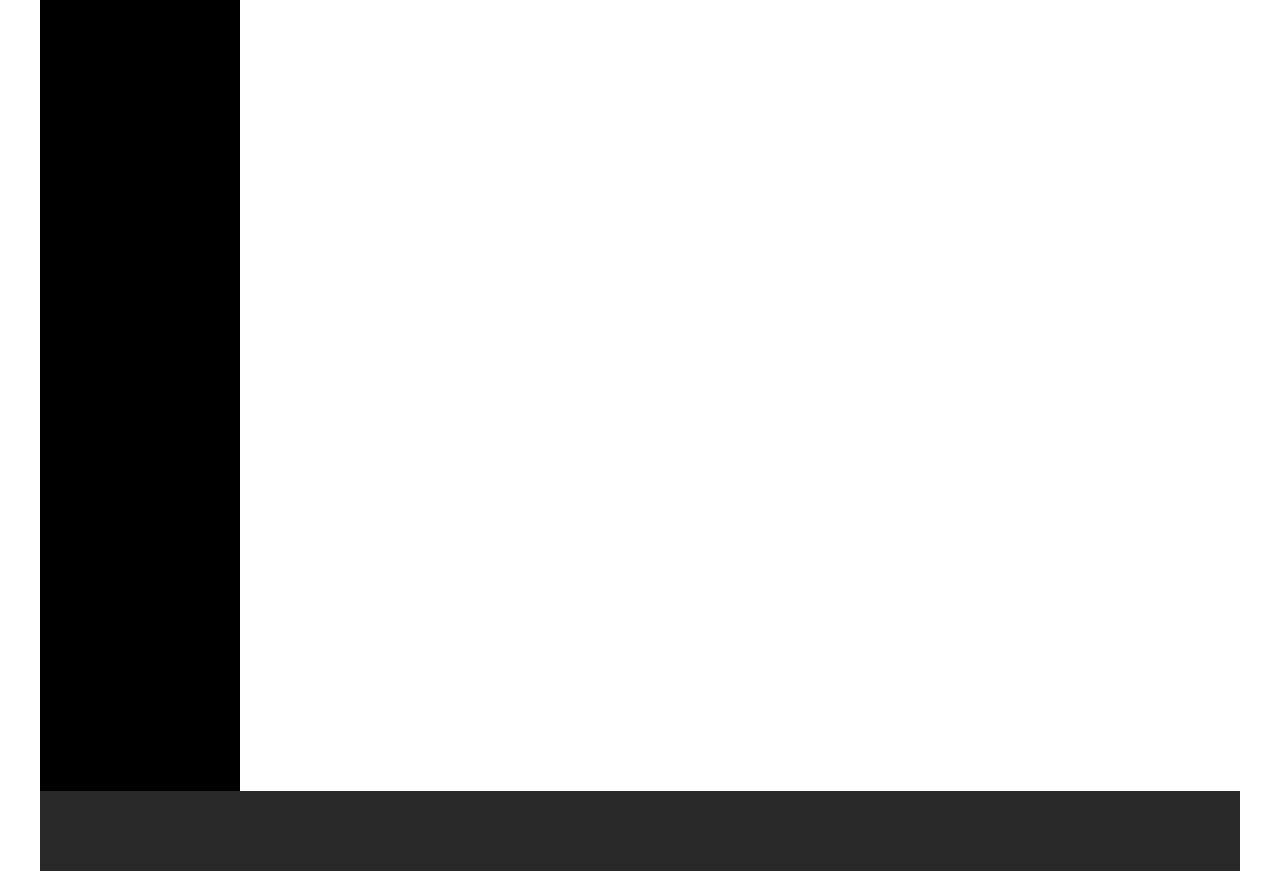
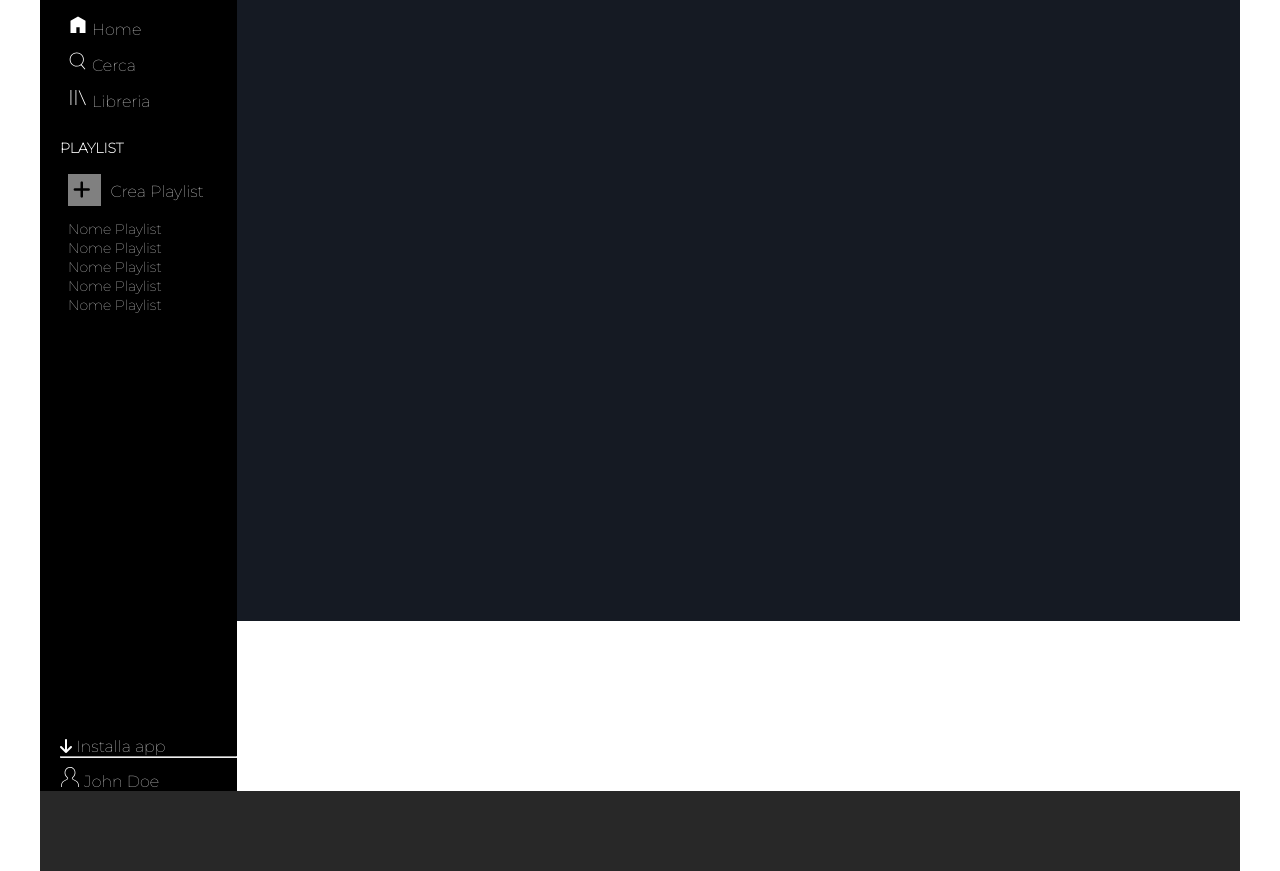
Before and after one commit to MichelepioBombai/html-css-spotifyweb, a plain HTML site: page index.html in a window 1280 px wide. Shown: the part 99-970 px from the top of the page. Drawn offline with Linux system fonts and the light colour scheme.

Commit message:
add-content sidebar

```diff
--- a/css/reset.css
+++ b/css/reset.css
@@ -12,13 +12,5 @@
 
 body {
 	min-height: 100vh;
-	font-family: Arial, Helvetica, sans-serif;
+	font-family: 'Montserrat', sans-serif;
 }
-
-img,
-svg,
-picture,
-video {
-	max-width: 100%;
-
-}
--- a/css/style.css
+++ b/css/style.css
@@ -3,20 +3,95 @@
     display: flex;
 }
 
+
+/* Sidebar */
+
 .sidebar{
-    width: 200px;
+    width: 232px;
     height: 890px;
     background-color: black;
+    padding-top: 30px;
+    padding-left: 20px;
+    display: flex;
+    flex-direction: column;
+    gap: 10px;
+
+}
+
+.logo{
+    width: 140px;
+    padding-bottom: 20px;
+}
+
+ul{
+    list-style: none;
+}
+
+ul li{
+    color: white;
+    padding: 8px;
+    line-height: 3px;
+}
+
+.aside{
+    color: white;
+    padding-top: 14px;
+    padding-bottom: 15px;
+    font-size: 14px;
+    font-weight: bolder;
+}
+
+.playlist{
+    margin-bottom: 12px;
+}
+
+.nome-playlist{
+    font-size: 14px;
+
+}
+
+.border-playlist{
+    padding: 4px 5px;
+    background-color: grey;
+    color: black;
+    font-weight: bolder;
+    text-align: center;
+    font-size: 20px;
+    margin-right: 10px;
+}
+
+.profilo{
+    color: white;
+    margin-top: auto;
+
 }
 
 
+.user{
+    width: 20px;
+    height: 20px;
+    margin-top: 9px;
+    font-weight: bolder;
+
+}
+
+/* content */
+
+.content{
+    width: 100%;
+}
+
+
+
+/* Header */
 header{
     display: flex;
     width: 1000px;
     height: 80px;
     background-color: hsl(222deg 38% 5%);
+    opacity: .8;
     justify-content: flex-end;
-    padding: 20px 10px;
+    padding: 20px 20px;
     position: fixed;
 }
 
@@ -35,8 +110,8 @@ header{
 
 main{
     background-color: hsl(219deg 26% 11%);
-    height: calc(100vh - 80px - 80px);
-    width: calc(100% - 200px);
+    height: calc(100vh - 80px);
+    padding-top: 80px;
     overflow: auto;
 
 }
--- a/css/utils.css
+++ b/css/utils.css
@@ -16,3 +16,7 @@
 	flex: wrap;
 	flex-direction: row;
 }
+
+.w-20{
+	width: 20px;
+}
--- a/index.html
+++ b/index.html
@@ -4,11 +4,23 @@
     <meta charset="UTF-8">
     <meta http-equiv="X-UA-Compatible" content="IE=edge">
     <meta name="viewport" content="width=device-width, initial-scale=1.0">
+    <!-- TITOLO -->
     <title>Spotify</title>
 
+    <!-- CSS -->
     <link rel="stylesheet" href="./css/reset.css">
     <link rel="stylesheet" href="./css/utils.css">
     <link rel="stylesheet" href="./css/style.css">
+
+    <!-- FONTAWESOME -->
+    <link rel="stylesheet" href="https://cdnjs.cloudflare.com/ajax/libs/font-awesome/6.2.1/css/all.min.css"
+    integrity="sha512-MV7K8+y+gLIBoVD59lQIYicR65iaqukzvf/nwasF0nqhPay5w/9lJmVM2hMDcnK1OnMGCdVK+iQrJ7lzPJQd1w=="
+    crossorigin="anonymous" referrerpolicy="no-referrer" />
+
+    <!-- FONT -->
+    <link rel="preconnect" href="https://fonts.googleapis.com">
+    <link rel="preconnect" href="https://fonts.gstatic.com" crossorigin>
+    <link href="https://fonts.googleapis.com/css2?family=Montserrat:wght@100&display=swap" rel="stylesheet">
 </head>
 
 <body class="container">
@@ -17,7 +29,43 @@
 
         <div class="sidebar">
 
+            <section class="logo">
+              <img src="./img/logo.svg" alt="">
+            </section>
+
+            <section>
+
+                <ul>
+                    <li><a href=#></a> <img class="w-20" src="./img/home.svg" alt=""> Home</li>
+                    <li><a href=#></a> <img class="w-20" src="./img/search.svg" alt=""> Cerca</li>
+                    <li><a href=#></a> <img class="w-20" src="./img/libreria.svg" alt=""> Libreria</li>
+                </ul>
+
+            </section>
+
+            <section>
+                <h2 class="aside">PLAYLIST</h2>
+
+                <ul class="playlist">
+                    <li><a href=""></a><span class="border-playlist"> <i class="fa-solid fa-plus"></i> </span> Crea Playlist </li>
+                </ul>
+
+                <ul class="nome-playlist">
+                    <li><a href=""></a>Nome Playlist</li>
+                    <li><a href=""></a>Nome Playlist</li>
+                    <li><a href=""></a>Nome Playlist</li>
+                    <li><a href=""></a>Nome Playlist</li>
+                    <li><a href=""></a>Nome Playlist</li>
+                </ul>
+            </section>
+
+            <section class="profilo">
+                <i class="fa-solid fa-arrow-down"></i> Installa app
+                <hr>
+                <img class="user" src="./img/profile.svg" alt=""> John Doe
+            </section>
         </div>
+
 
         <div class="content">
             <header>
@@ -25,6 +73,7 @@
             </header>
 
             <main>
+
 
             </main>
 
```
Also changed, not shown: img/home.svg (added), img/libreria.svg (added), img/logo.svg (added), img/profile.svg (added), img/search.svg (added).
